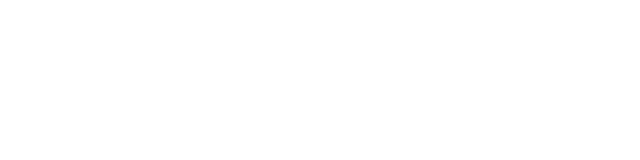
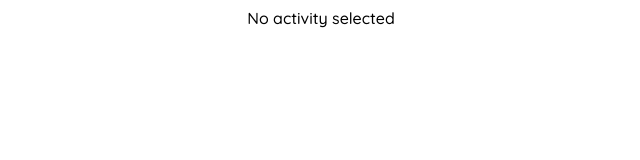
Before and after one commit to yelbenitez/yelbenitez.github.io, a React (Vite) app: page /result in a window 1280 px wide. Before the commit this address had no page. Shown: the top 160 px of the page, without its empty margins (319-959 px from the left). Built offline with nearby package versions, Linux system fonts and the light colour scheme; a web font is replaced by a local one.

Commit message:
dev: cleaning up

```diff
--- a/src/app.tsx
+++ b/src/app.tsx
@@ -4,7 +4,7 @@ import { BrowserRouter, Routes, Route } from "react-router-dom";
 import { ROUTES } from "./constants/Routes";
 import Main from "./views/Main";
 import Activity from "./views/Activity";
-import Score from "./views/Score";
+import Result from "./views/Result";
 import { ActivityContextProvider } from "./hooks/ActivityContext";
 import "./styles/App.css";
 
@@ -15,7 +15,7 @@ createRoot(document.getElementById("root")!).render(
         <Routes>
           <Route path={ROUTES.home.path} element={<Main />} />
           <Route path={ROUTES.activity.path} element={<Activity />} />
-          <Route path={ROUTES.score.path} element={<Score />} />
+          <Route path={ROUTES.result.path} element={<Result />} />
         </Routes>
       </ActivityContextProvider>
     </BrowserRouter>
--- a/src/constants/Routes.ts
+++ b/src/constants/Routes.ts
@@ -9,8 +9,8 @@ export const ROUTES: Routes = {
     path: "/activity",
     name: "Activity",
   },
-  score: {
-    path: "/score",
-    name: "Score",
+  result: {
+    path: "/result",
+    name: "Result",
   },
 };
--- a/src/types/constants/routes.types.ts
+++ b/src/types/constants/routes.types.ts
@@ -6,5 +6,5 @@ export interface RouteDefinition {
 export interface Routes {
   home: RouteDefinition;
   activity: RouteDefinition;
-  score: RouteDefinition;
+  result: RouteDefinition;
 }
--- a/src/views/Activity.tsx
+++ b/src/views/Activity.tsx
@@ -43,7 +43,7 @@ const Activity = () => {
           setActivity(updateActivity);
 
           if (questionOrder - 1 === updateActivity.questions.length - 1) {
-            navigate(ROUTES.score.path);
+            navigate(ROUTES.result.path);
           } else {
             setQuestionCursor(index + 1);
           }
@@ -64,7 +64,7 @@ const Activity = () => {
               1
           ) {
             if (roundCursor === updateActivity.questions.length - 1) {
-              navigate(ROUTES.score.path);
+              navigate(ROUTES.result.path);
             } else {
               setRoundCursor(roundIndex + 1);
               setShowCard("round");
--- a/src/views/Main.tsx
+++ b/src/views/Main.tsx
@@ -79,10 +79,7 @@ const Main = () => {
         ).map(
           (activity: BaseActivityFlow | RoundActivityFlow, index: number) => (
             <div className={styles["menu__activity-button"]} key={index}>
-              <Button
-                func={() => goToActivity(index, activity)}
-                isWide={true}
-              >
+              <Button func={() => goToActivity(index, activity)} isWide={true}>
                 {activity.activity_name}
               </Button>
             </div>
--- a/src/views/Score.tsx
+++ b/src/views/Result.tsx
@@ -11,9 +11,9 @@ import {
   Round,
 } from "../types/activities.types";
 import QuestionCard from "../components/QuestionCard";
-import styles from "../styles/views/Score.module.css";
+import styles from "../styles/views/Result.module.css";
 
-const Score = () => {
+const Result = () => {
   const [activityStore] = useContext(ActivityContext)!;
   const [activity] = useState<BaseActivityFlow | RoundActivityFlow | {}>(
     activityStore.activities[activityStore.selectedActivity] || {},
@@ -113,4 +113,4 @@ const Score = () => {
   return <div>No activity selected</div>;
 };
 
-export default Score;
+export default Result;
```
Also changed, not shown: src/styles/views/Result.module.css (renamed from src/styles/views/Score.module.css).
